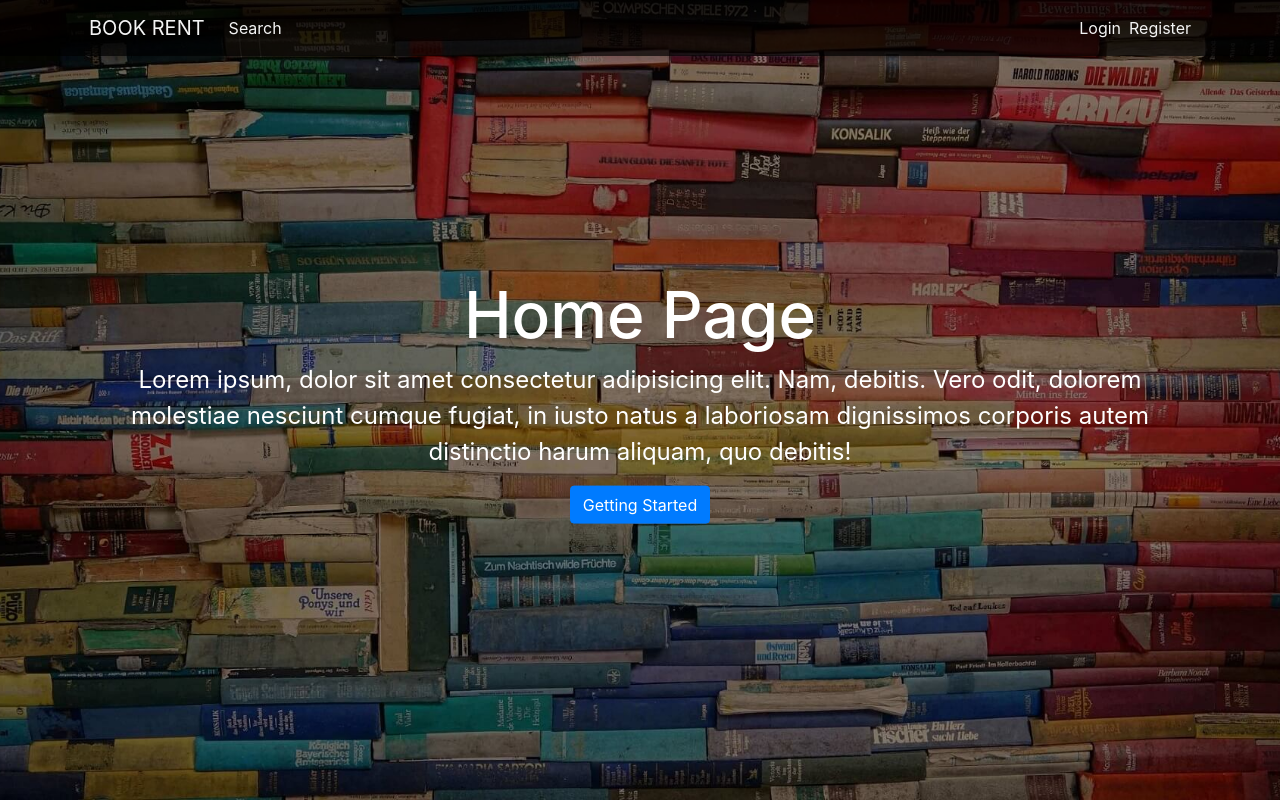
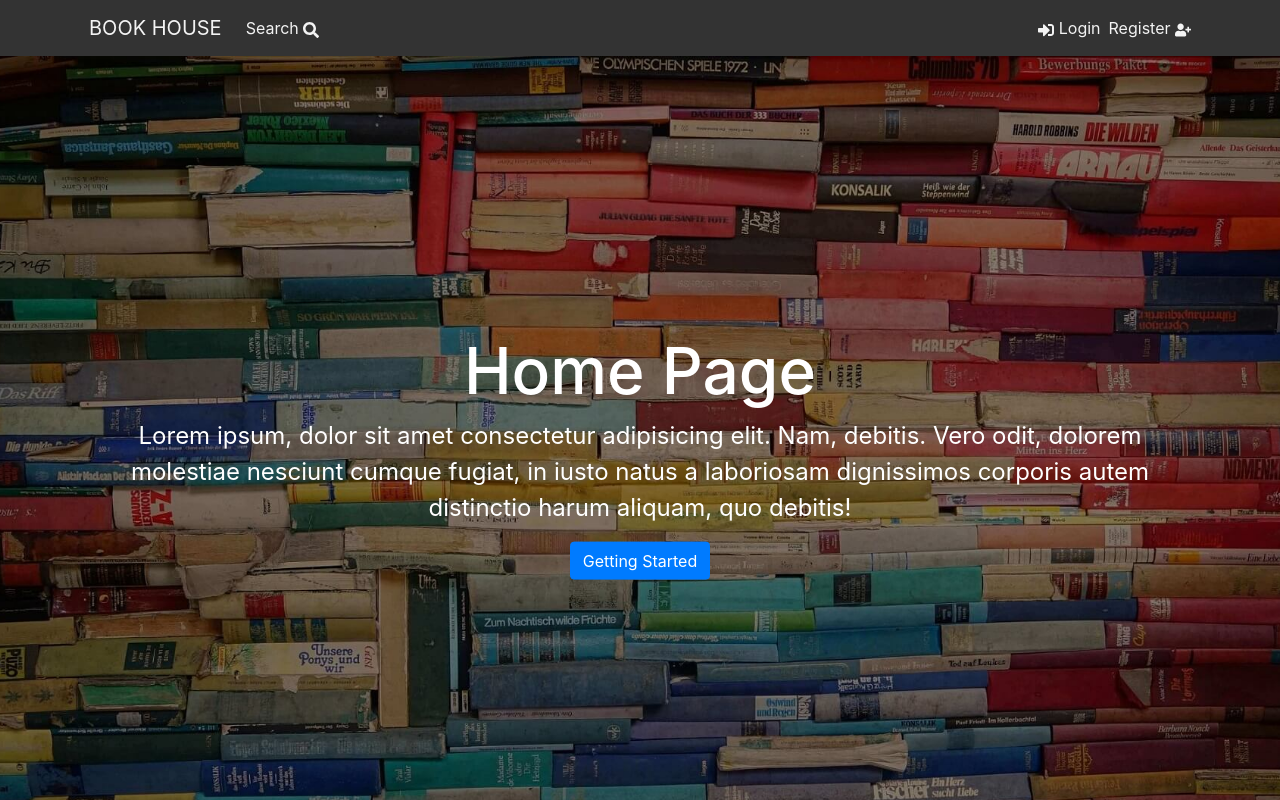
Before and after one commit to sachuverma/Book_Renting_MERN, a React (Create React App) app in the folder client/: page / in a window 1280 px wide. Shown: the top 800 px of the page. Built offline with nearby package versions, Linux system fonts and the light colour scheme; no server answers.

Commit message:
styling changes

```diff
--- a/client/src/components/Navbar.js
+++ b/client/src/components/Navbar.js
@@ -2,6 +2,15 @@ import React, { useState } from "react";
 import { Navbar, Nav, Container } from "react-bootstrap";
 import styled from "styled-components";
 import { Link } from "react-router-dom";
+import {
+  FaUserAlt,
+  FaBook,
+  FaSearch,
+  FaUserPlus,
+  FaSignInAlt,
+  FaSignOutAlt,
+  FaSortAmountDownAlt,
+} from "react-icons/fa";
 
 import { useAuthContext } from "../context/authContext";
 
@@ -46,45 +55,45 @@ function NavBar() {
         <Navbar
           expand="lg"
           variant="dark"
-          fixed="top"
+          // fixed="top"
           className="shadow-sm translucent"
         >
           <Container>
             <Navbar.Brand>
               <Link className="nav-links" to="/">
-                BOOK RENT
+                BOOK HOUSE{" "}
               </Link>
             </Navbar.Brand>
             <Navbar.Toggle aria-controls="basic-navbar-nav" />
             <Navbar.Collapse id="basic-navbar-nav">
               <Nav className="mr-auto">
                 <Link className="nav-links" to="/books">
-                  Search
+                  Search <FaSearch />
                 </Link>
                 {isAuthenticated && (
                   <Link className="nav-links" to="/buysell">
-                    Sell Books
+                    Sell Books <FaBook />
                   </Link>
                 )}
               </Nav>
               <Nav>
                 {isAuthenticated ? (
                   <>
-                    <Link className="nav-links welcome" to="#">
-                      <span className="">Welcome, </span>
-                      {user.name}
+                    <Link className="nav-links welcome mr-2" to="#">
+                      <span className="text-muted">Welcome, </span>
+                      <FaUserAlt /> {user.name}
                     </Link>
                     <Link className="nav-links" to="#" onClick={logoutHandler}>
-                      Logout
+                      Logout <FaSignOutAlt />
                     </Link>
                   </>
                 ) : (
                   <>
                     <Link className="nav-links" to="#" onClick={toggleLogin}>
-                      Login
+                      <FaSignInAlt /> Login
                     </Link>
                     <Link className="nav-links" to="#" onClick={toggleRegister}>
-                      Register
+                      Register <FaUserPlus />
                     </Link>
                   </>
                 )}
@@ -104,7 +113,7 @@ const Wrapper = styled.div`
     cursor: text;
   }
   .translucent {
-    background-color: rgba(0, 0, 0, 0.7);
+    background-color: rgba(0, 0, 0, 0.8);
   }
   .nav-links {
     margin: 0 4px;
```
